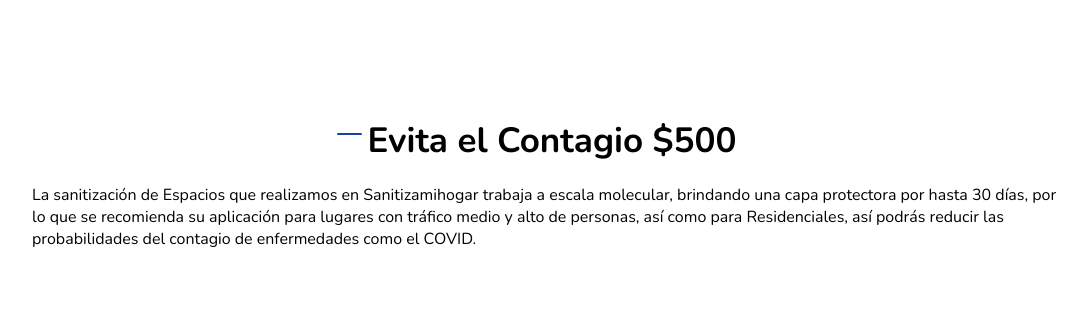
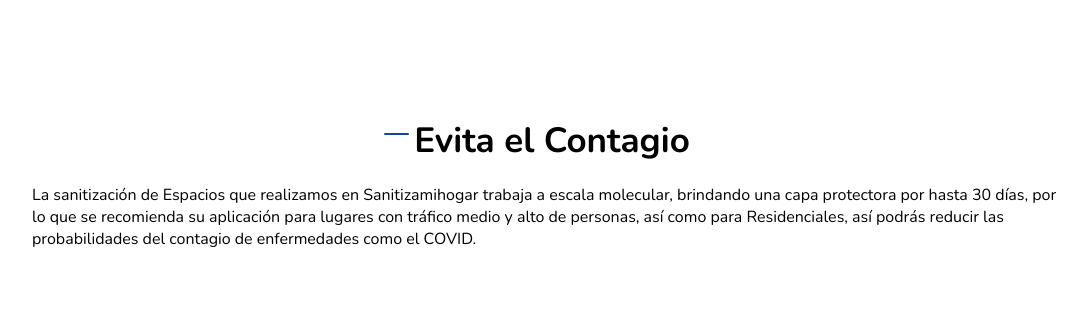
Before and after one commit to hectoremilio1000/sanitizamihogar, a Gatsby site: page / in a window 1280 px wide. Shown: the part 1318-1635 px from the top of the page, without its empty margins (88-1175 px from the left). Built offline with nearby package versions, Linux system fonts and the light colour scheme; Gatsby itself is replaced by a stand-in of ours.

Commit message:
cambios 2

```diff
--- a/src/templates/Content_info2.js
+++ b/src/templates/Content_info2.js
@@ -4,7 +4,7 @@
 const Content_info2 = () => {
   return (
     <div className="main_content_info content_box">
-      <h1 className="title_box">Evita el Contagio $500</h1>
+      <h1 className="title_box">Evita el Contagio </h1>
       <p className="description_box">
         La sanitización de Espacios que realizamos en Sanitizamihogar trabaja a
         escala molecular, brindando una capa protectora por hasta 30 días, por
```
